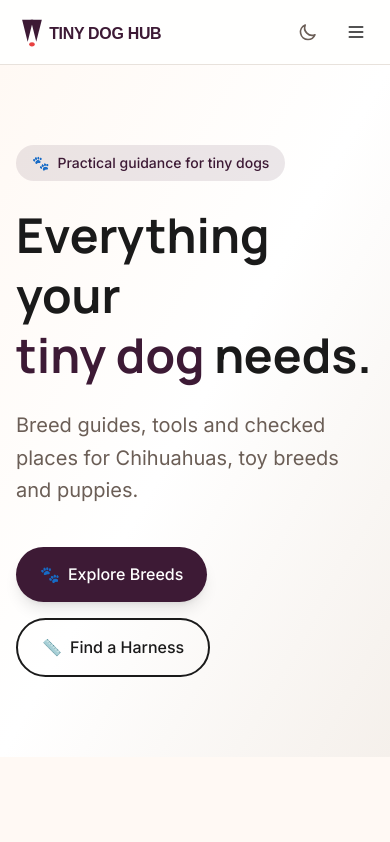
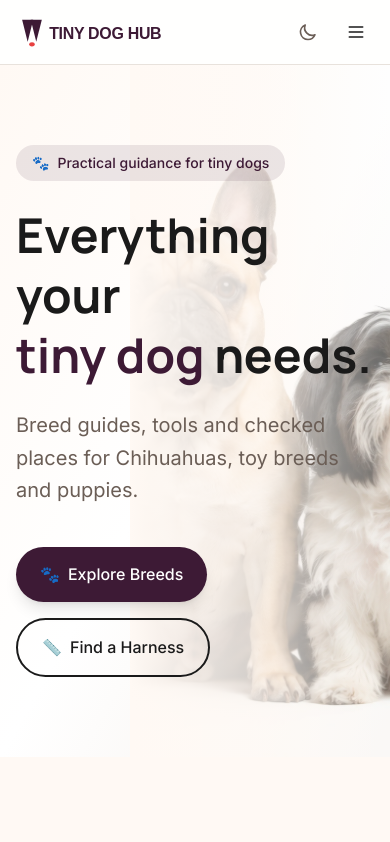
Before and after one commit to drewstersj-bit/tinydoghub, a Next.js app: page / in a window 390 px wide. Shown: the top 842 px of the page. Built offline with nearby package versions, Linux system fonts and the light colour scheme.

Commit message:
Use best dogs image (tinydoghub_2119138752) as hero, increase visibility (70% opacity, visible on mobile too)

```diff
--- a/src/app/page.tsx
+++ b/src/app/page.tsx
@@ -51,17 +51,16 @@ export default function HomePage() {
       {/* Hero — warm, inviting, illustration-style */}
       <section className="relative overflow-hidden">
         <div className="absolute inset-0 bg-gradient-to-br from-cream via-white to-grey-100 dark:from-dark-bg dark:via-dark-surface dark:to-dark-bg" />
-        {/* Hero decorative image */}
-        <div className="absolute right-0 top-0 bottom-0 w-1/2 hidden lg:block">
+        {/* Hero dog image — prominent */}
+        <div className="absolute right-0 top-0 bottom-0 w-2/3 lg:w-1/2">
           <Image
-            src="/images/tinydoghub_1410466767.webp"
-            alt=""
+            src="/images/tinydoghub_2119138752.webp"
+            alt="Small dogs photographed together"
             fill
-            className="object-cover object-center opacity-30"
+            className="object-cover object-center opacity-60 lg:opacity-70"
             priority
-            aria-hidden="true"
           />
-          <div className="absolute inset-0 bg-gradient-to-r from-cream via-cream/80 to-transparent dark:from-dark-bg dark:via-dark-bg/80" />
+          <div className="absolute inset-0 bg-gradient-to-r from-cream via-cream/70 to-transparent dark:from-dark-bg dark:via-dark-bg/70" />
         </div>
 
         <div className="relative container-wide py-20 lg:py-28">
```
